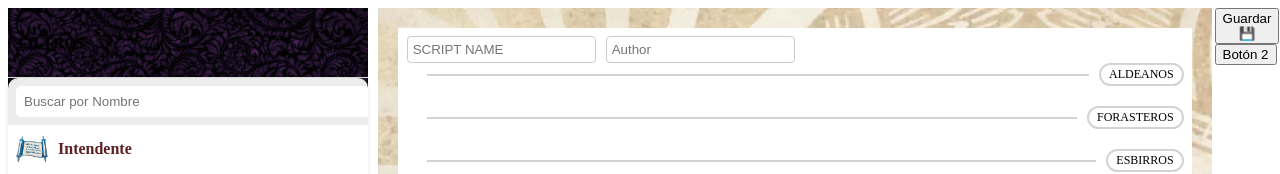
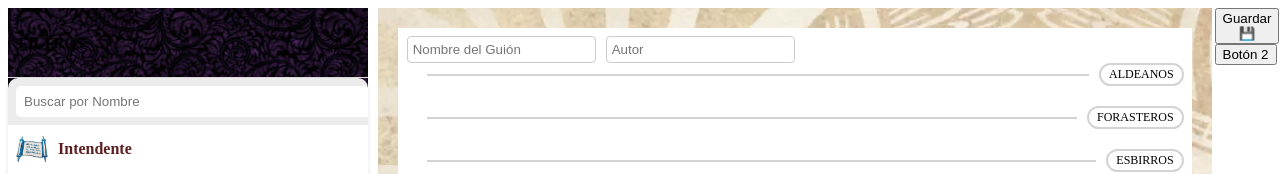
Before and after one commit to JaeN1/botc-script-a12, an Angular app in the folder botc-script-esp/: page / in a window 1280 px wide. Shown: the top 174 px of the page. Built offline with nearby package versions, Linux system fonts and the light colour scheme.

Commit message:
Corección estética cabecera

```diff
--- a/botc-script-esp/src/app/folio/folio.component.html
+++ b/botc-script-esp/src/app/folio/folio.component.html
@@ -3,8 +3,8 @@
   <div id="folio" class="folio-container">
     <!-- ... otras partes del folio ... -->
     <div class="script-header">
-      <input type="text" placeholder="SCRIPT NAME" class="script-name-input" />
-      <input type="text" placeholder="Author" class="author-input" />
+      <input type="text" placeholder="Nombre del Guión" class="script-name-input" />
+      <input type="text" placeholder="Autor" class="author-input" />
     </div>
 
 
```
